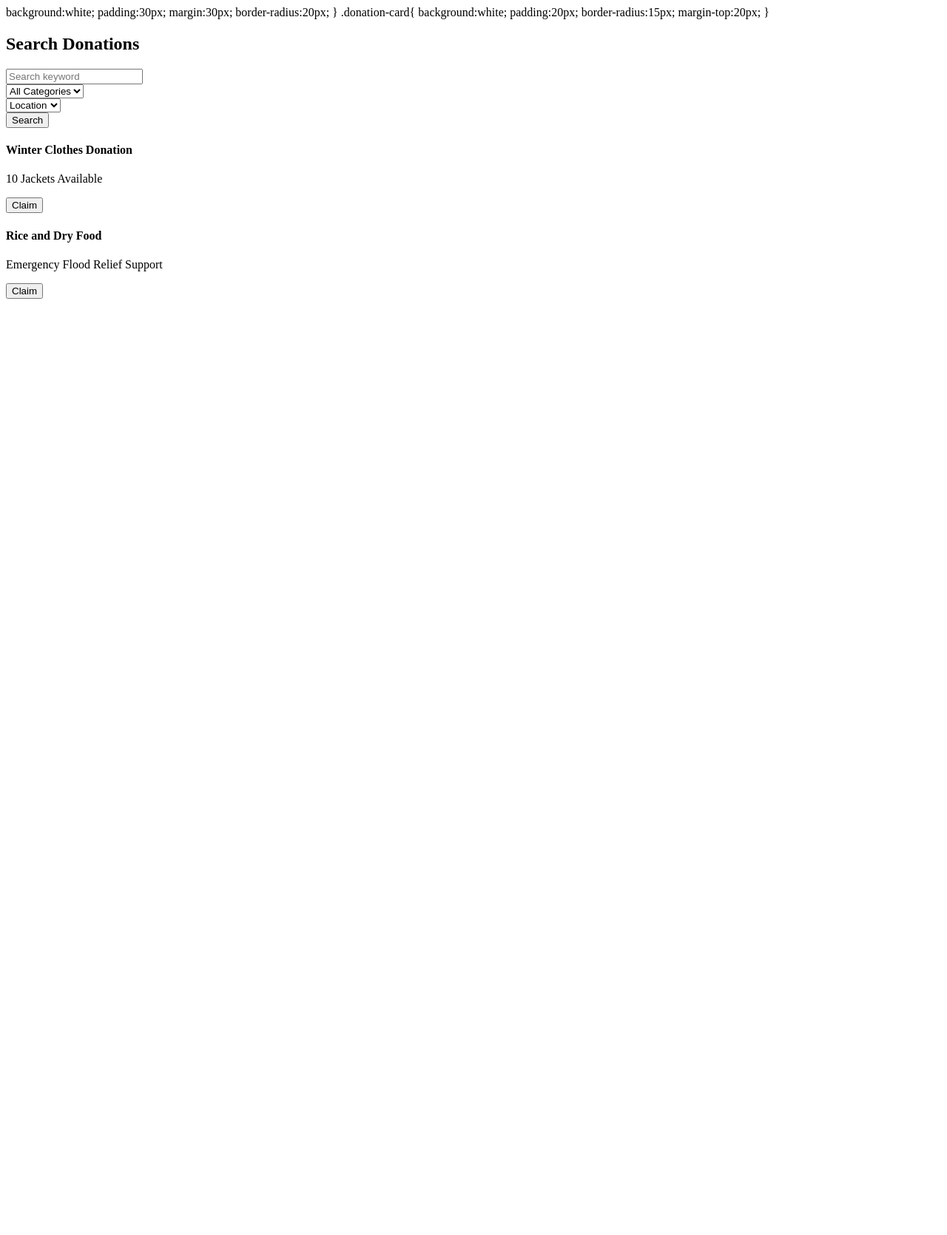
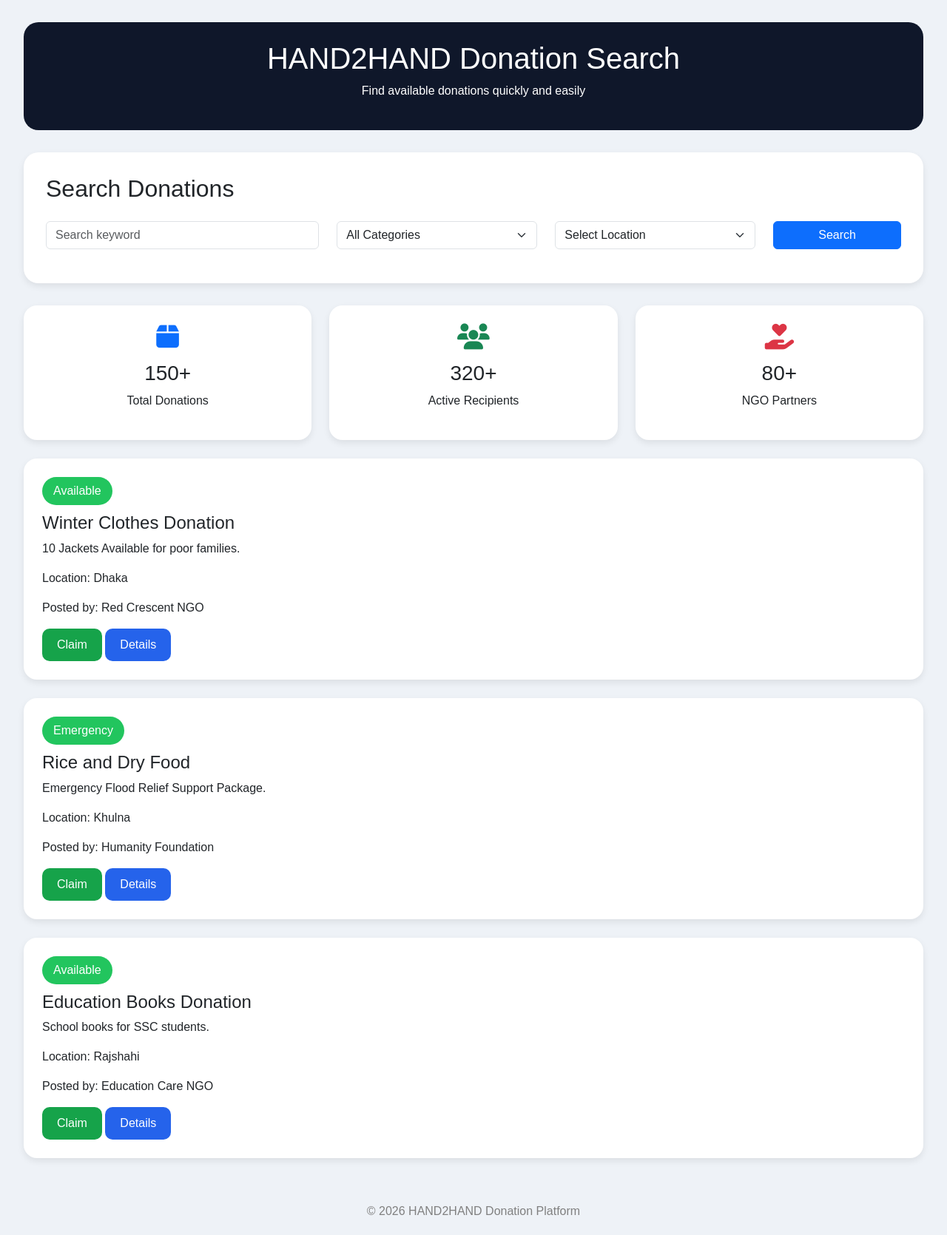
Before and after one commit to Labib-1008/HAND2HAND, a Django app: template HAND2HAND/custom_admin/templates/F_Donation_Search.html in a window 1280 px wide. Shown: the whole page at 74% size. Before the commit the page ends 404 px from the top, so only its background shows below. Run offline with Django 5.2, Linux system fonts and the light colour scheme; the template is opened without the code that fills it, so the values that code supplies are empty.

Commit message:
Fixed Donation Search and Filter1

```diff
--- a/HAND2HAND/custom_admin/templates/F_Donation_Search.html
+++ b/HAND2HAND/custom_admin/templates/F_Donation_Search.html
@@ -1,22 +1,155 @@
 <!DOCTYPE html>
+<html lang="en">
+
+<head>
+
+<meta charset="UTF-8">
+
+<meta name="viewport"
+content="width=device-width, initial-scale=1.0">
+
+<title>Donation Search System</title>
+
+<link href="https://cdn.jsdelivr.net/npm/bootstrap@5.3.3/dist/css/bootstrap.min.css"
+rel="stylesheet">
+
+<link rel="stylesheet"
+href="https://cdnjs.cloudflare.com/ajax/libs/font-awesome/6.5.1/css/all.min.css">
+
+<style>
+
+body{
+    background:#eef2f7;
+    font-family:Arial, Helvetica, sans-serif;
+}
+
+.container-box{
+    width:95%;
+    margin:auto;
+    margin-top:30px;
+}
+
+.top-header{
+    background:#0f172a;
+    color:white;
+    padding:25px;
+    border-radius:20px;
+    text-align:center;
+    margin-bottom:30px;
+}
+
+.search-box{
     background:white;
     padding:30px;
-            margin:30px;
     border-radius:20px;
+    box-shadow:0px 4px 10px rgba(0,0,0,0.08);
+}
+
+.search-box h2{
+    margin-bottom:25px;
 }
 
 .donation-card{
     background:white;
+    padding:25px;
+    border-radius:18px;
+    margin-top:25px;
+    box-shadow:0px 4px 10px rgba(0,0,0,0.08);
+    transition:0.3s;
+}
+
+.donation-card:hover{
+    transform:translateY(-5px);
+}
+
+.badge-box{
+    background:#22c55e;
+    color:white;
+    padding:7px 15px;
+    border-radius:20px;
+    display:inline-block;
+    margin-bottom:10px;
+}
+
+.claim-btn{
+    background:#16a34a;
+    color:white;
+    border:none;
+    padding:10px 20px;
+    border-radius:10px;
+}
+
+.claim-btn:hover{
+    background:#15803d;
+}
+
+.details-btn{
+    background:#2563eb;
+    color:white;
+    border:none;
+    padding:10px 20px;
+    border-radius:10px;
+}
+
+.details-btn:hover{
+    background:#1d4ed8;
+}
+
+.footer{
+    margin-top:40px;
+    text-align:center;
+    color:gray;
     padding:20px;
-            border-radius:15px;
-            margin-top:20px;
+}
+
+.stats-section{
+    margin-top:30px;
+}
+
+.stats-card{
+    background:white;
+    padding:25px;
+    border-radius:18px;
+    text-align:center;
+    box-shadow:0px 4px 10px rgba(0,0,0,0.08);
+}
+
+.stats-card i{
+    font-size:35px;
+    margin-bottom:15px;
+}
+
+@media(max-width:768px){
+
+.search-box{
+    padding:20px;
+}
+
+.donation-card{
+    text-align:center;
+}
+
 }
 
 </style>
+
 </head>
+
 <body>
 
-<div class="container">
+<div class="container-box">
+
+<div class="top-header">
+
+<h1>HAND2HAND Donation Search</h1>
+
+<p>
+
+Find available donations quickly and easily
+
+</p>
+
+</div>
 
 <div class="search-box">
 
@@ -24,30 +157,112 @@
 
 <div class="row">
 
-            <div class="col-md-4">
-                <input type="text" class="form-control" placeholder="Search keyword">
+<div class="col-md-4 mb-3">
+
+<input type="text"
+class="form-control"
+placeholder="Search keyword">
+
 </div>
 
-            <div class="col-md-3">
+<div class="col-md-3 mb-3">
+
 <select class="form-select">
+
 <option>All Categories</option>
+
 <option>Food</option>
+
 <option>Clothes</option>
+
 <option>Books</option>
+
+<option>Medical</option>
+
+<option>Emergency</option>
+
 </select>
+
 </div>
 
-            <div class="col-md-3">
+<div class="col-md-3 mb-3">
+
 <select class="form-select">
-                    <option>Location</option>
+
+<option>Select Location</option>
+
 <option>Dhaka</option>
+
 <option>Khulna</option>
+
 <option>Rajshahi</option>
+
+<option>Barisal</option>
+
+<option>Chittagong</option>
+
 </select>
+
 </div>
 
-            <div class="col-md-2">
-                <button class="btn btn-primary w-100">Search</button>
+<div class="col-md-2 mb-3">
+
+<button class="btn btn-primary w-100">
+
+Search
+
+</button>
+
+</div>
+
+</div>
+
+</div>
+
+<div class="stats-section">
+
+<div class="row">
+
+<div class="col-md-4">
+
+<div class="stats-card">
+
+<i class="fa fa-box text-primary"></i>
+
+<h3>150+</h3>
+
+<p>Total Donations</p>
+
+</div>
+
+</div>
+
+<div class="col-md-4">
+
+<div class="stats-card">
+
+<i class="fa fa-users text-success"></i>
+
+<h3>320+</h3>
+
+<p>Active Recipients</p>
+
+</div>
+
+</div>
+
+<div class="col-md-4">
+
+<div class="stats-card">
+
+<i class="fa fa-hand-holding-heart text-danger"></i>
+
+<h3>80+</h3>
+
+<p>NGO Partners</p>
+
+</div>
+
 </div>
 
 </div>
@@ -55,18 +270,169 @@
 </div>
 
 <div class="donation-card">
+
+<div class="badge-box">
+
+Available
+
+</div>
+
 <h4>Winter Clothes Donation</h4>
-        <p>10 Jackets Available</p>
-        <button class="btn btn-success">Claim</button>
+
+<p>
+
+10 Jackets Available for poor families.
+
+</p>
+
+<p>
+
+Location: Dhaka
+
+</p>
+
+<p>
+
+Posted by: Red Crescent NGO
+
+</p>
+
+<button class="claim-btn">
+
+Claim
+
+</button>
+
+<button class="details-btn">
+
+Details
+
+</button>
+
 </div>
 
 <div class="donation-card">
+
+<div class="badge-box">
+
+Emergency
+
+</div>
+
 <h4>Rice and Dry Food</h4>
-        <p>Emergency Flood Relief Support</p>
-        <button class="btn btn-success">Claim</button>
+
+<p>
+
+Emergency Flood Relief Support Package.
+
+</p>
+
+<p>
+
+Location: Khulna
+
+</p>
+
+<p>
+
+Posted by: Humanity Foundation
+
+</p>
+
+<button class="claim-btn">
+
+Claim
+
+</button>
+
+<button class="details-btn">
+
+Details
+
+</button>
+
+</div>
+
+<div class="donation-card">
+
+<div class="badge-box">
+
+Available
+
+</div>
+
+<h4>Education Books Donation</h4>
+
+<p>
+
+School books for SSC students.
+
+</p>
+
+<p>
+
+Location: Rajshahi
+
+</p>
+
+<p>
+
+Posted by: Education Care NGO
+
+</p>
+
+<button class="claim-btn">
+
+Claim
+
+</button>
+
+<button class="details-btn">
+
+Details
+
+</button>
+
+</div>
+
+<div class="footer">
+
+© 2026 HAND2HAND Donation Platform
+
 </div>
 
 </div>
 
+<script>
+
+const claimButtons =
+document.querySelectorAll('.claim-btn');
+
+claimButtons.forEach(btn=>{
+
+btn.addEventListener('click',()=>{
+
+alert('Donation Claim Request Sent');
+
+});
+
+});
+
+const detailsButtons =
+document.querySelectorAll('.details-btn');
+
+detailsButtons.forEach(btn=>{
+
+btn.addEventListener('click',()=>{
+
+alert('Opening Donation Details');
+
+});
+
+});
+
+</script>
+
 </body>
+
 </html>
```
Lines whose indentation alone changed are shown as unchanged.
